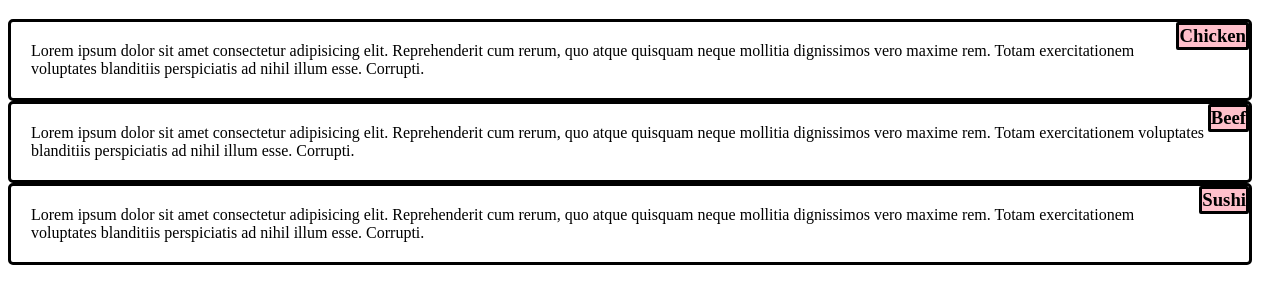
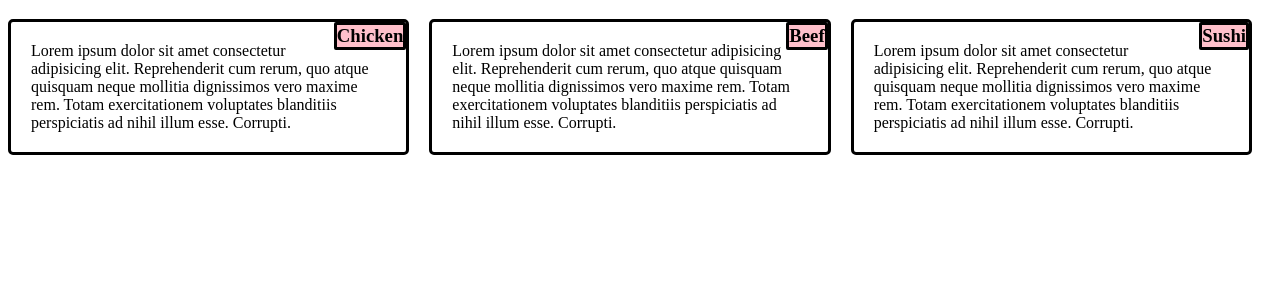
Before and after one commit to Kanix7/Coursera-test, a plain HTML site: page index.html in a window 1280 px wide. Shown: the part 61-364 px from the top of the page. Drawn offline with Linux system fonts and the light colour scheme.

Commit message:
First Commit

```diff
--- a/index.html
+++ b/index.html
@@ -9,7 +9,7 @@
   <body>
     <h1>Our Menu</h1>
     <div class="Box">
-      <div class="col-md-4">
+      <div class="Chicken">
         <h3>Chicken</h3>
         <p>
           Lorem ipsum dolor sit amet consectetur adipisicing elit. Reprehenderit
@@ -18,7 +18,7 @@
           illum esse. Corrupti.
         </p>
       </div>
-      <div class="col-md-4">
+      <div class="Beef">
         <h3>Beef</h3>
         <p>
           Lorem ipsum dolor sit amet consectetur adipisicing elit. Reprehenderit
@@ -27,7 +27,7 @@
           illum esse. Corrupti.
         </p>
       </div>
-      <div class="col-md-4">
+      <div class="Sushi">
         <h3>Sushi</h3>
         <p>
           Lorem ipsum dolor sit amet consectetur adipisicing elit. Reprehenderit
--- a/style.css
+++ b/style.css
@@ -6,20 +6,53 @@ h1 {
 }
 .Box {
   margin-bottom: 15px;
-  /* display: flex; */
+  display: flex;
 }
-.col-md-4 {
+.Chicken {
   margin-right: 20px;
   border-style: solid;
   border-radius: 5px;
 }
-.col-md-4 h3 {
+.Chicken h3 {
   margin: 0;
   border-style: solid;
   border-radius: 2px;
   float: right;
   background-color: pink;
 }
-.col-md-4 p {
+.Chicken p {
   margin: 20px;
 }
+.Beef {
+  margin-right: 20px;
+  border-style: solid;
+  border-radius: 5px;
+}
+.Beef h3 {
+  margin: 0;
+  border-style: solid;
+  border-radius: 2px;
+  float: right;
+  background-color: pink;
+}
+.Beef p {
+  margin: 20px;
+}
+.Sushi {
+  margin-right: 20px;
+  border-style: solid;
+  border-radius: 5px;
+}
+.Sushi h3 {
+  margin: 0;
+  border-style: solid;
+  border-radius: 2px;
+  float: right;
+  background-color: pink;
+}
+.Sushi p {
+  margin: 20px;
+}
+
+@media (min-width: ) {
+}
```
